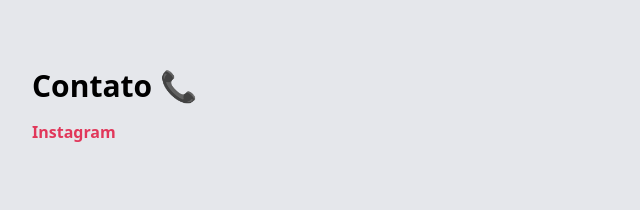
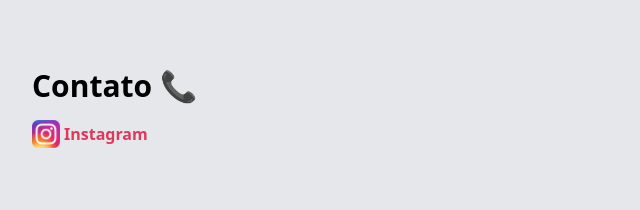
Before and after one commit to jurumelation/padre-natal-pigatto, a plain HTML site: page public/index.html in a window 1280 px wide. Shown: the part 3220-3430 px from the top of the page, without its empty margins (0-640 px from the left). Drawn offline with nearby package versions, Linux system fonts and the light colour scheme.

Commit message:
Adicionado icone do Instagram.

```diff
--- a/public/index.html
+++ b/public/index.html
@@ -126,7 +126,10 @@
             <!-- Contato. -->
             <section id="contato" class="scroll-mt-12 min-h-screen p-8 bg-gray-200">
                 <h1 class="titulo-contato text-3xl font-bold mb-4 opacity-0">Contato 📞</h1>
-                <a class="links" href="https://www.instagram.com/pigattonatal/"><strong>Instagram</strong></a>
+                <a href="https://www.instagram.com/pigattonatal/" class="links flex gap-1 items-center">
+                    <img src="images/instagram_icon.png" class="w-7">
+                    <strong>Instagram</strong>
+                </a>
             </section>
 
             <!-- ================================================== -->
```
Also changed, not shown: public/images/instagram_icon.png (added).
